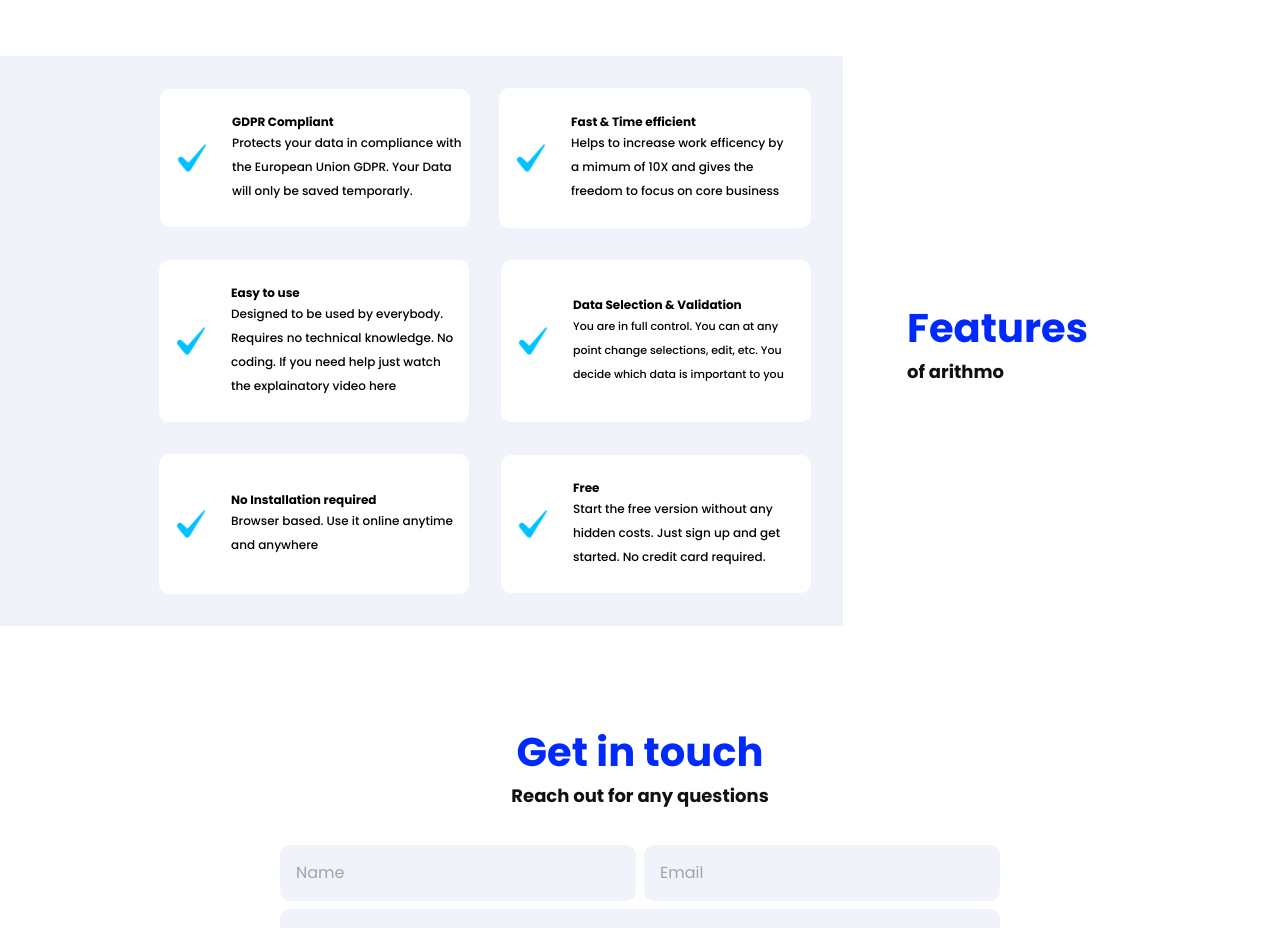
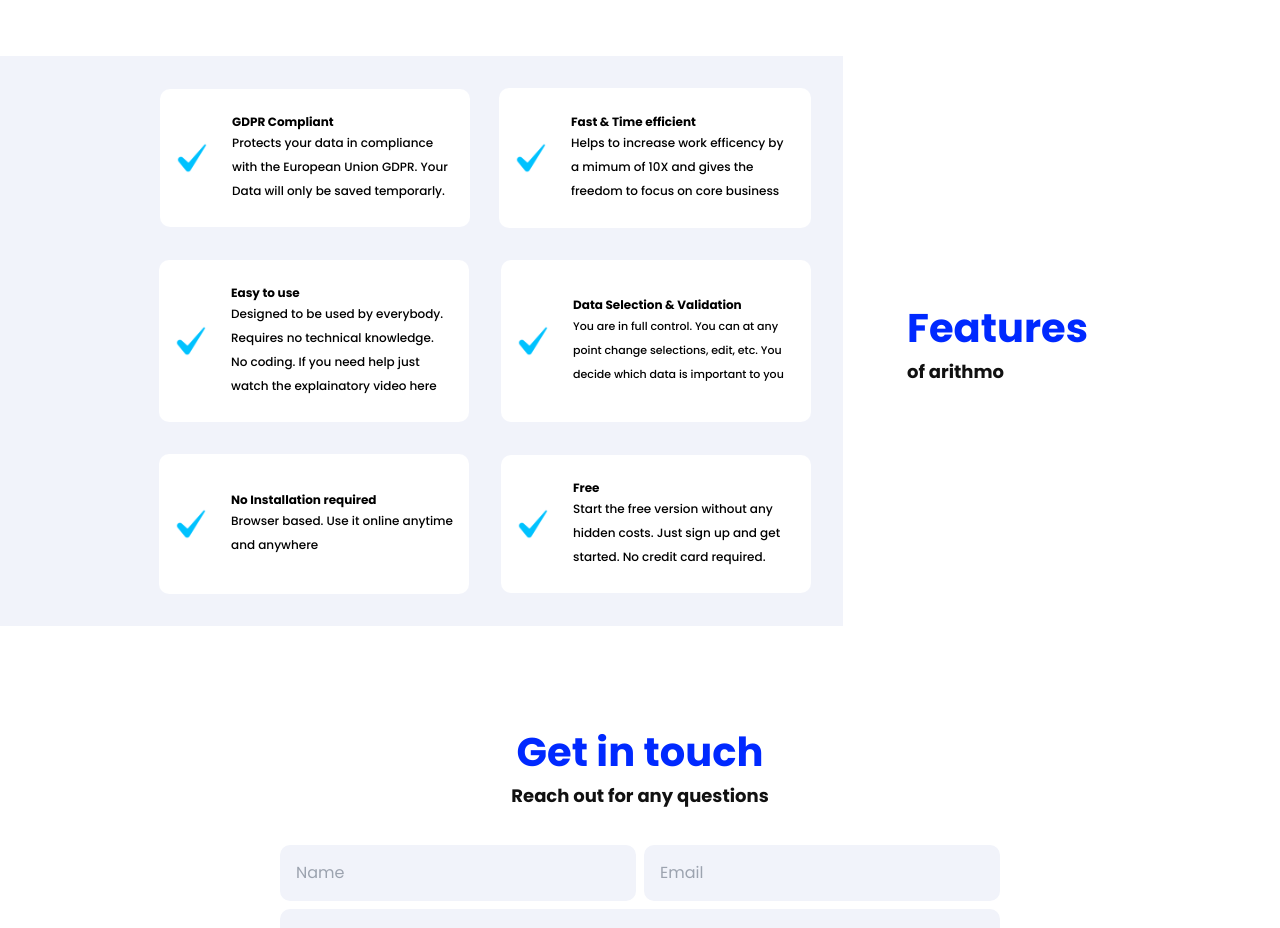
Before and after one commit to zainsadaqat/arithmo, a React (Create React App) app: page / in a window 1280 px wide. Shown: the part 3200-4128 px from the top of the page. Built offline with nearby package versions, Linux system fonts and the light colour scheme.

Commit message:
Add padding right to the feature boxes

```diff
--- a/src/components/Features.jsx
+++ b/src/components/Features.jsx
@@ -13,7 +13,7 @@ const Features = () => {
             </div>
             <div className="p-2">
               <h4 className="text-[12px] font-bold">GDPR Compliant</h4>
-              <p className="font-medium text-[12px] max-w-[230px] leading-6">
+              <p className="pr-2 font-medium text-[12px] max-w-[230px] leading-6">
                 Protects your data in compliance with the European Union GDPR.
                 Your Data will only be saved temporarly.
               </p>
@@ -41,7 +41,7 @@ const Features = () => {
             </div>
             <div className="p-2">
               <h4 className="text-[12px] font-bold">Easy to use</h4>
-              <p className="font-medium text-[12px] max-w-[230px] leading-6">
+              <p className="pr-2 font-medium text-[12px] max-w-[230px] leading-6">
                 Designed to be used by everybody. Requires no technical
                 knowledge. No coding. If you need help just watch the
                 explainatory video here
@@ -74,7 +74,7 @@ const Features = () => {
               <h4 className="text-[12px] font-bold">
                 No Installation required
               </h4>
-              <p className="font-medium text-[12px] max-w-[230px] leading-6">
+              <p className="pr-2 font-medium text-[12px] max-w-[230px] leading-6">
                 Browser based. Use it online anytime and anywhere
               </p>
             </div>
```
